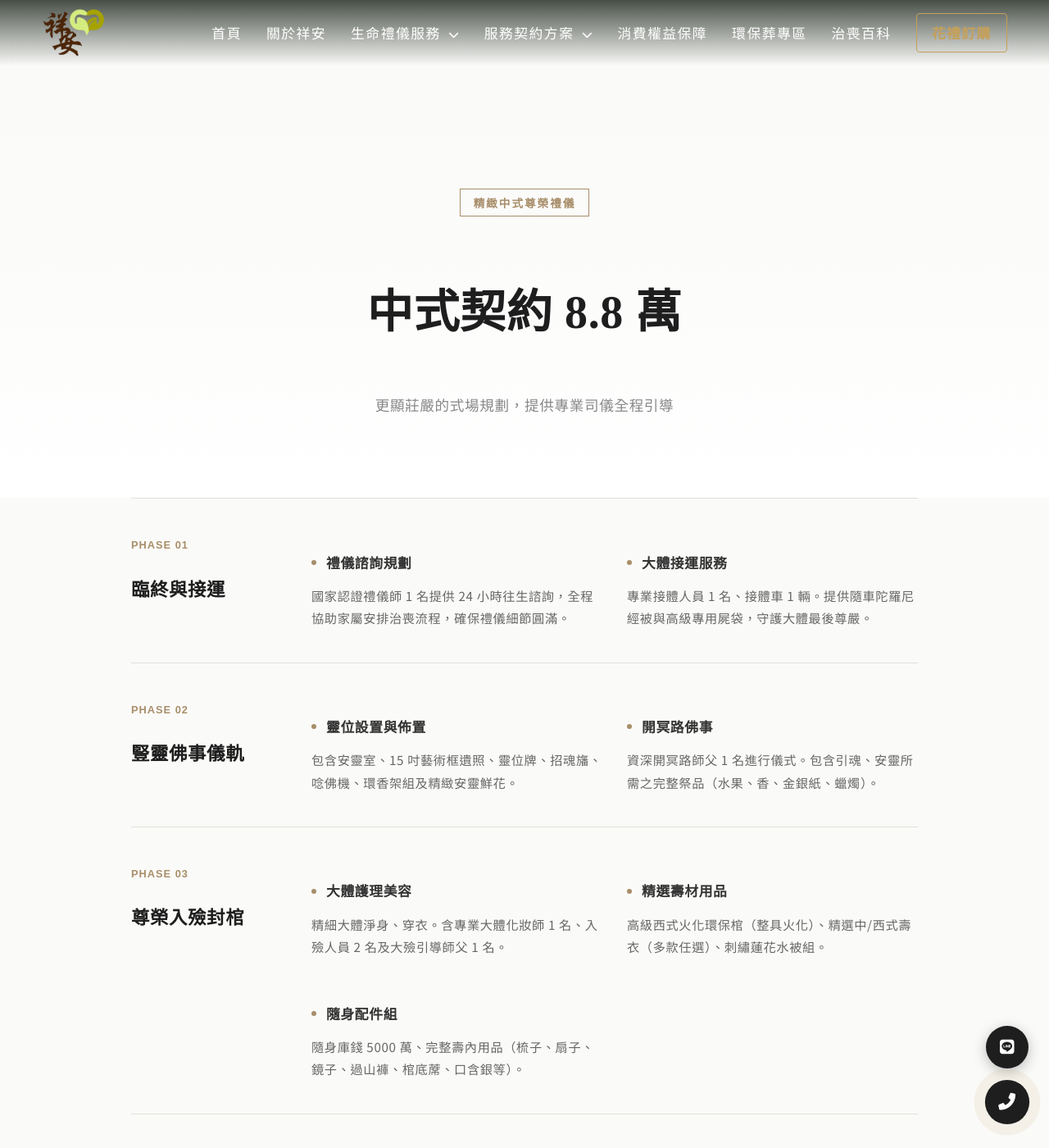
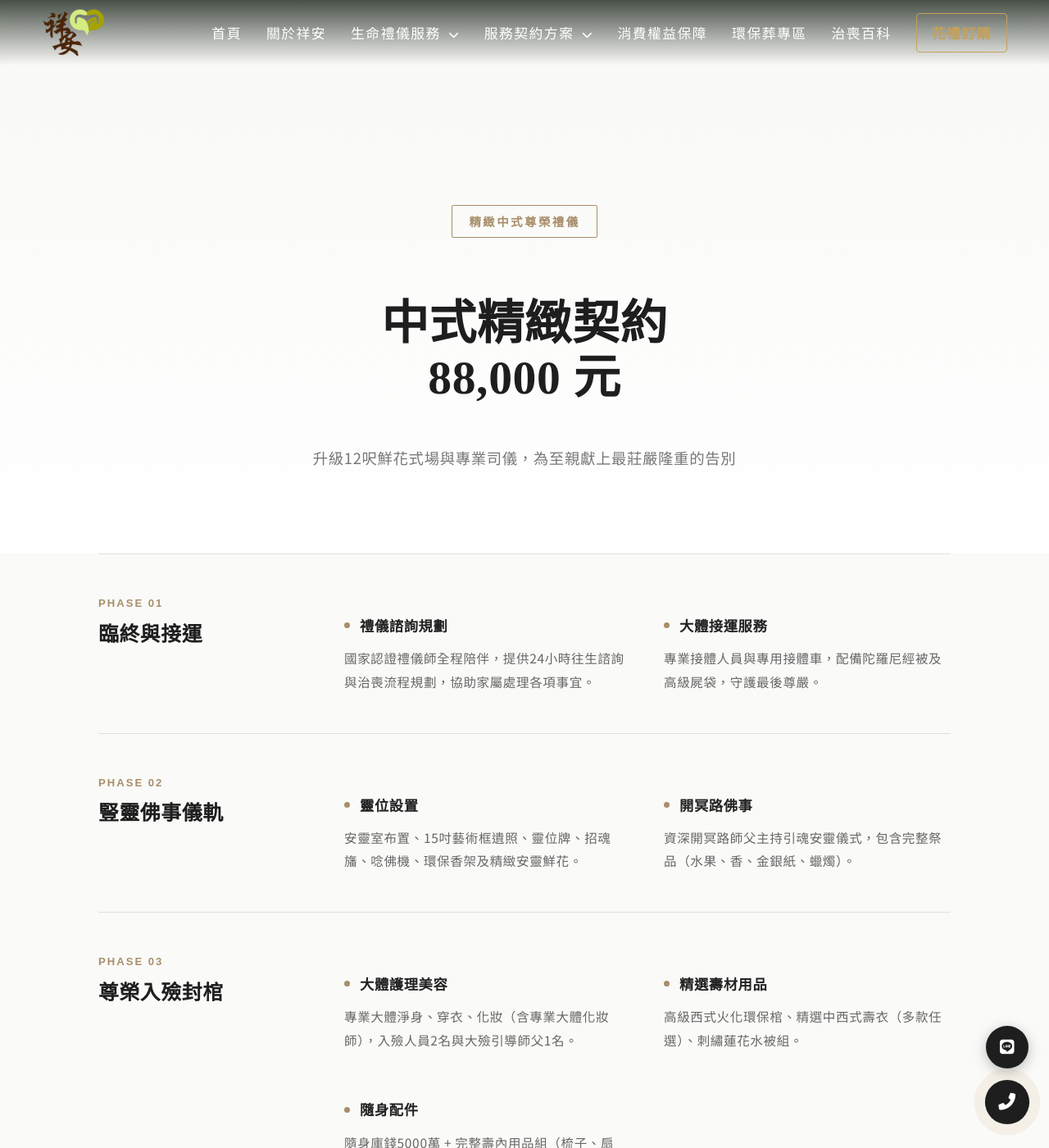
Before and after one commit to Shiangan/Shiangan, a Jekyll site: the page built from deed02.html, in a window 1280 px wide and 1400 px high. Shown: the whole window at 82% size. Built offline with Jekyll 4.4.1, drawn with Linux system fonts in a browser that asks for light colours; some web fonts are replaced; some of the changed text lies outside the part shown.

Commit message:
Update deed02.html

```diff
--- a/deed02.html
+++ b/deed02.html
@@ -2,29 +2,33 @@
 layout: null
 permalink: /deed02.html/
 ---
+
 <!DOCTYPE html>
 <html lang="zh-Hant-TW">
 <head>
     <meta charset="utf-8">
     <meta http-equiv="X-UA-Compatible" content="IE=edge">
-    <meta name="viewport" content="width=device-width, initial-scale=1">
+    <meta name="viewport" content="width=device-width, initial-scale=1.0">
 
-    <title>中式精緻契約 8.8萬 | 祥安生命 - 12呎鮮花式場與專業司儀服務</title>
-    <meta name="description" content="祥安生命「中式精緻專案」售價 88,000 元，服務全面升級。包含 12 呎精緻鮮花式場佈置、專業司儀全程引導、尊榮大體護理與完整治喪流程，提供北北基桃地區家屬最莊嚴的告別選擇。">
+    <title>中式精緻契約 88,000 元｜祥安生命 - 12呎鮮花式場 + 專業司儀</title>
+    <meta name="description" content="祥安生命「中式精緻專案」88,000 元，升級 12 呎精緻鮮花式場與專業司儀全程主持。提供更莊嚴隆重的告別奠禮，適合重視傳統禮儀與儀式感的家庭，北北基桃專業服務。">
+    <meta name="keywords" content="中式精緻, 88,000, 12呎花場, 專業司儀, 殯葬, 告別式, 祥安生命">
+    <meta name="robots" content="index, follow">
 
     {% include head.html %}
 
     <script type="application/ld+json">
     {
-      "@context": "https://schema.org/",
-      "@type": "Product",
+      "@context": "https://schema.org",
+      "@type": "Service",
       "name": "祥安生命 中式精緻契約",
-      "image": "{{ site.url }}{{ site.baseurl }}/images/og-default.jpg",
-      "description": "升級 12 呎鮮花式場與專業司儀，8.8 萬中式精緻禮儀專案，給予至親最尊榮的謝幕。",
-      "brand": {
-        "@type": "Brand",
-        "name": "祥安生命"
+      "description": "88,000 元中式精緻禮儀專案，升級12呎鮮花式場與專業司儀，提供尊榮莊嚴的完整治喪服務。",
+      "provider": {
+        "@type": "Organization",
+        "name": "祥安生命",
+        "url": "{{ site.url }}"
       },
+      "areaServed": ["新北市", "台北市", "桃園市", "基隆市"],
       "offers": {
         "@type": "Offer",
         "url": "{{ page.url | absolute_url }}",
@@ -42,146 +46,149 @@ permalink: /deed02.html/
             --border-color: #E0E0DB;
             --accent: #a88e6a;
             --deep-ink: #1e1e1e;
+            --text-light: #666;
         }
 
-        /* 頂部視覺區 */
         .plan-hero {
-            padding: 140px 0 80px;
-            background: linear-gradient(rgba(249, 249, 247, 0.8), rgba(255, 255, 255, 1));
+            padding: 160px 20px 100px;
+            background: linear-gradient(to bottom, rgba(249,249,247,0.95), #ffffff);
             text-align: center;
+            position: relative;
         }
 
         .plan-badge {
             display: inline-block;
             border: 1px solid var(--accent);
             color: var(--accent);
-            padding: 4px 16px;
-            font-size: 0.85rem;
-            letter-spacing: 2px;
-            margin-bottom: 20px;
+            padding: 6px 20px;
+            font-size: 0.9rem;
+            letter-spacing: 2.5px;
             font-weight: 700;
+            border-radius: 2px;
+            margin-bottom: 24px;
         }
 
-        /* 契約內容容器 */
         .contract-wrapper {
-            max-width: 1000px;
-            margin: 0 auto 100px;
-            padding: 0 20px;
+            max-width: 1080px;
+            margin: 0 auto;
+            padding: 0 20px 120px;
         }
 
-        /* 分類塊設計 */
         .contract-section {
             display: grid;
-            grid-template-columns: 220px 1fr;
+            grid-template-columns: 240px 1fr;
+            gap: 60px;
             border-top: 1px solid var(--border-color);
-            padding: 40px 0;
+            padding: 48px 0;
         }
 
         .section-info h3 {
             font-family: 'Noto Serif TC', serif;
-            font-size: 1.4rem;
+            font-size: 1.55rem;
             color: var(--deep-ink);
-            margin-bottom: 10px;
+            margin: 0 0 8px 0;
         }
 
-        .section-info .item-count {
+        .item-count {
             font-family: 'Work Sans', sans-serif;
-            font-size: 0.8rem;
+            font-size: 0.82rem;
             color: var(--accent);
-            letter-spacing: 1px;
+            letter-spacing: 2px;
             font-weight: 700;
+            display: block;
+            margin-bottom: 4px;
         }
 
-        /* 細項清單 */
         .detail-list {
             display: grid;
-            grid-template-columns: 1fr 1fr;
-            gap: 30px;
+            grid-template-columns: repeat(auto-fit, minmax(320px, 1fr));
+            gap: 32px 40px;
         }
 
         .detail-item h4 {
-            font-size: 1.05rem;
+            font-size: 1.08rem;
             font-weight: 700;
-            color: #333;
-            margin-bottom: 12px;
+            color: #222;
+            margin-bottom: 10px;
             display: flex;
             align-items: center;
         }
 
         .detail-item h4::before {
             content: "";
-            width: 6px;
-            height: 6px;
+            width: 7px;
+            height: 7px;
             background: var(--accent);
+            border-radius: 50%;
             margin-right: 12px;
-            border-radius: 50%;
+            flex-shrink: 0;
         }
 
         .detail-item p {
-            font-size: 0.95rem;
-            line-height: 1.8;
-            color: #666;
+            font-size: 0.97rem;
+            line-height: 1.85;
+            color: var(--text-light);
             margin: 0;
         }
 
-        /* 總價區 */
         .price-summary {
             background: var(--deep-ink);
             color: #fff;
-            padding: 80px 40px;
+            padding: 100px 40px 90px;
             text-align: center;
-            margin-top: 40px;
             position: relative;
             overflow: hidden;
+            margin: 60px 0;
         }
 
         .price-summary h2 {
             font-family: 'Noto Serif TC', serif;
-            font-size: 2.5rem;
-            letter-spacing: 4px;
-            margin-bottom: 10px;
-        }
-
-        .price-summary p {
-            opacity: 0.7;
-            font-size: 1rem;
-            letter-spacing: 2px;
+            font-size: 2.8rem;
+            letter-spacing: 6px;
+            margin: 12px 0 16px;
         }
 
         .watermark {
             position: absolute;
-            font-size: 8rem;
-            font-weight: 900;
-            color: rgba(255,255,255,0.03);
             top: 50%;
             left: 50%;
             transform: translate(-50%, -50%);
+            font-size: 9.5rem;
+            font-weight: 900;
+            color: rgba(255,255,255,0.04);
             white-space: nowrap;
             pointer-events: none;
+            user-select: none;
         }
 
-        /* 備註卡片 */
         .note-card {
             background: var(--soft-bg);
-            padding: 40px;
-            margin-top: 40px;
-            border-radius: 4px;
-            border-left: 4px solid var(--accent);
+            padding: 48px;
+            border-radius: 6px;
+            border-left: 5px solid var(--accent);
+            box-shadow: 0 4px 20px rgba(0,0,0,0.04);
         }
 
         .note-card h5 {
-            font-weight: 700;
-            font-size: 1.1rem;
-            margin-bottom: 15px;
+            font-size: 1.15rem;
+            margin-bottom: 20px;
             color: var(--deep-ink);
         }
 
         @media (max-width: 768px) {
-            .contract-section { grid-template-columns: 1fr; gap: 20px; padding: 30px 0; }
-            .detail-list { grid-template-columns: 1fr; gap: 20px; }
-            .plan-hero { padding: 100px 0 50px; }
-            .plan-hero h1 { font-size: 2.2rem !important; }
-            .price-summary h2 { font-size: 1.8rem; }
+            .contract-section {
+                grid-template-columns: 1fr;
+                gap: 24px;
+                padding: 40px 0;
+            }
+            .detail-list {
+                grid-template-columns: 1fr;
+                gap: 28px;
+            }
+            .plan-hero { padding: 120px 20px 70px; }
+            .plan-hero h1 { font-size: 2.35rem !important; }
+            .price-summary h2 { font-size: 2.1rem; }
+            .price-summary { padding: 80px 20px; }
         }
     </style>
 </head>
@@ -192,15 +199,19 @@ permalink: /deed02.html/
     <main>
         <section class="plan-hero">
             <div class="wrapper">
-                <span class="plan-badge reveal">精緻中式尊榮禮儀</span>
-                <h1 class="reveal" style="font-family: 'Noto Serif TC', serif; font-size: 3.5rem; color: var(--deep-ink);">中式契約 8.8 萬</h1>
-                <p class="reveal" style="font-size: 1.1rem; color: #888; margin-top: 20px;">更顯莊嚴的式場規劃，提供專業司儀全程引導</p>
+                <span class="plan-badge">精緻中式尊榮禮儀</span>
+                <h1 style="font-family: 'Noto Serif TC', serif; font-size: 3.6rem; color: var(--deep-ink); line-height: 1.15;">
+                    中式精緻契約<br>88,000 元
+                </h1>
+                <p style="font-size: 1.15rem; color: #777; max-width: 620px; margin: 28px auto 0;">
+                    升級12呎鮮花式場與專業司儀，為至親獻上最莊嚴隆重的告別
+                </p>
             </div>
         </section>
 
         <section class="contract-wrapper">
 
-            <div class="contract-section reveal">
+            <div class="contract-section">
                 <div class="section-info">
                     <span class="item-count">PHASE 01</span>
                     <h3>臨終與接運</h3>
@@ -208,33 +219,33 @@ permalink: /deed02.html/
                 <div class="detail-list">
                     <div class="detail-item">
                         <h4>禮儀諮詢規劃</h4>
-                        <p>國家認證禮儀師 1 名提供 24 小時往生諮詢，全程協助家屬安排治喪流程，確保禮儀細節圓滿。</p>
+                        <p>國家認證禮儀師全程陪伴，提供24小時往生諮詢與治喪流程規劃，協助家屬處理各項事宜。</p>
                     </div>
                     <div class="detail-item">
                         <h4>大體接運服務</h4>
-                        <p>專業接體人員 1 名、接體車 1 輛。提供隨車陀羅尼經被與高級專用屍袋，守護大體最後尊嚴。</p>
+                        <p>專業接體人員與專用接體車，配備陀羅尼經被及高級屍袋，守護最後尊嚴。</p>
                     </div>
                 </div>
             </div>
 
-            <div class="contract-section reveal">
+            <div class="contract-section">
                 <div class="section-info">
                     <span class="item-count">PHASE 02</span>
                     <h3>豎靈佛事儀軌</h3>
                 </div>
                 <div class="detail-list">
                     <div class="detail-item">
-                        <h4>靈位設置與佈置</h4>
-                        <p>包含安靈室、15 吋藝術框遺照、靈位牌、招魂旛、唸佛機、環香架組及精緻安靈鮮花。</p>
+                        <h4>靈位設置</h4>
+                        <p>安靈室布置、15吋藝術框遺照、靈位牌、招魂旛、唸佛機、環保香架及精緻安靈鮮花。</p>
                     </div>
                     <div class="detail-item">
                         <h4>開冥路佛事</h4>
-                        <p>資深開冥路師父 1 名進行儀式。包含引魂、安靈所需之完整祭品（水果、香、金銀紙、蠟燭）。</p>
+                        <p>資深開冥路師父主持引魂安靈儀式，包含完整祭品（水果、香、金銀紙、蠟燭）。</p>
                     </div>
                 </div>
             </div>
 
-            <div class="contract-section reveal">
+            <div class="contract-section">
                 <div class="section-info">
                     <span class="item-count">PHASE 03</span>
                     <h3>尊榮入殮封棺</h3>
@@ -242,20 +253,20 @@ permalink: /deed02.html/
                 <div class="detail-list">
                     <div class="detail-item">
                         <h4>大體護理美容</h4>
-                        <p>精細大體淨身、穿衣。含專業大體化妝師 1 名、入殮人員 2 名及大殮引導師父 1 名。</p>
+                        <p>專業大體淨身、穿衣、化妝（含專業大體化妝師），入殮人員2名與大殮引導師父1名。</p>
                     </div>
                     <div class="detail-item">
                         <h4>精選壽材用品</h4>
-                        <p>高級西式火化環保棺（整具火化）、精選中/西式壽衣（多款任選）、刺繡蓮花水被組。</p>
+                        <p>高級西式火化環保棺、精選中西式壽衣（多款任選）、刺繡蓮花水被組。</p>
                     </div>
                     <div class="detail-item">
-                        <h4>隨身配件組</h4>
-                        <p>隨身庫錢 5000 萬、完整壽內用品（梳子、扇子、鏡子、過山褲、棺底蓆、口含銀等）。</p>
+                        <h4>隨身配件</h4>
+                        <p>隨身庫錢5000萬 + 完整壽內用品組（梳子、扇子、鏡子、過山褲、棺底蓆、口含銀等）。</p>
                     </div>
                 </div>
             </div>
 
-            <div class="contract-section reveal">
+            <div class="contract-section">
                 <div class="section-info">
                     <span class="item-count">PHASE 04</span>
                     <h3>告別奠禮執行</h3>
@@ -263,57 +274,57 @@ permalink: /deed02.html/
                 <div class="detail-list">
                     <div class="detail-item">
                         <h4>12呎精緻花場</h4>
-                        <p><strong>升級 12 呎精緻鮮花式場佈置</strong>、優雅牌樓、獻花圈、收付處整體佈置與門外洗淨水服務。</p>
+                        <p><strong>升級12呎大型精緻鮮花式場</strong>、優雅中式牌樓、獻花圈、收付處完整布置及洗淨水服務。</p>
                     </div>
                     <div class="detail-item">
-                        <h4>專業司儀團隊</h4>
-                        <p><strong>聘請專業司儀 1 名</strong>全程掌控節奏、出殯師父 1 名、親屬黑袍 10 套及<strong>毛巾組 (36條)</strong>。</p>
+                        <h4>專業司儀主持</h4>
+                        <p><strong>專業司儀1名全程主持</strong>，搭配出殯師父、親屬黑袍10套、毛巾組（36條）。</p>
                     </div>
                     <div class="detail-item">
-                        <h4>奠禮物資與飲水</h4>
-                        <p>提供禮簿、提名簿、謝卡、簽字筆等全套耗材，並供應奠禮現場專用瓶裝水。</p>
+                        <h4>祭品與物資</h4>
+                        <p>標準三牲、季節水果、12菜碗（葷素可選）、米酒、香燭、金銀紙（含拈香粉）。</p>
                     </div>
                     <div class="detail-item">
-                        <h4>祭品禮俗用品</h4>
-                        <p>標準三牲、季節水果、12 菜碗、米酒、奠禮專用香燭與金銀紙（含拈香粉）。</p>
+                        <h4>奠禮耗材</h4>
+                        <p>禮簿、提名簿、謝卡、簽字筆等全套文具，並提供現場專用瓶裝飲用水。</p>
                     </div>
                 </div>
             </div>
 
-            <div class="contract-section reveal">
+            <div class="contract-section">
                 <div class="section-info">
                     <span class="item-count">PHASE 05</span>
                     <h3>發引晉塔圓滿</h3>
                 </div>
                 <div class="detail-list">
                     <div class="detail-item">
-                        <h4>火化發引儀式</h4>
-                        <p>出殯師父 1 名護送至火化場、移柩扶棺人員 1 組及返主安靈師父 1 名。</p>
+                        <h4>火化發引</h4>
+                        <p>出殯師父護送、移柩扶棺人員及返主安靈師父（依需求提供）。</p>
                     </div>
                     <div class="detail-item">
-                        <h4>骨灰保存罐</h4>
+                        <h4>骨灰安置</h4>
                         <p>精選黑花崗或黃玉石骨灰罐、刻字描金、彩色瓷像鑲嵌、專業撿骨封罐服務。</p>
                     </div>
                     <div class="detail-item">
-                        <h4>永續追思服務</h4>
-                        <p>主動通知百日、對年、合爐日期，並提供永久免費之禮儀諮詢與各地塔位代辦諮詢。</p>
+                        <h4>後續追思</h4>
+                        <p>主動通知百日、對年、合爐，並提供永久免費禮儀諮詢與塔位代辦服務。</p>
                     </div>
                 </div>
             </div>
 
-            <div class="price-summary reveal">
-                <div class="watermark">TRANSPARENT</div>
-                <p>服務契約總價</p>
-                <h2>新台幣 捌萬捌仟元整</h2>
-                <p>— 祥安生命 · 用專業職人精神，圓滿人生謝幕 —</p>
+            <div class="price-summary">
+                <div class="watermark">ELEGANCE</div>
+                <p style="font-size: 1.1rem; opacity: 0.85; letter-spacing: 2px;">服務契約總價</p>
+                <h2>新臺幣捌萬捌仟元整</h2>
+                <p style="margin-top: 20px; opacity: 0.8;">— 祥安生命　以專業與 temperature 守護最後尊嚴 —</p>
             </div>
 
-            <div class="note-card reveal">
-                <h5><i class="fas fa-check-circle" style="margin-right:8px; color:var(--accent);"></i> 專案特點與說明</h5>
-                <ul style="list-style: decimal; margin-left: 20px; line-height: 2; font-size: 0.95rem; color: #555;">
-                    <li>本方案相較國民專案，<strong>全面升級 12 呎式場</strong>並包含<strong>專業司儀</strong>服務，適合重視奠禮氣氛之家庭。</li>
-                    <li>所有代辦之殯儀館設施及火化費用，一律<strong>依政府收據實報實銷</strong>，絕不變相加價。</li>
-                    <li>本契約已包含治喪期間所有專業規劃、代領許可證與各項行政協助。</li>
+            <div class="note-card">
+                <h5><i class="fas fa-check-circle" style="margin-right:8px; color:var(--accent);"></i> 專案特色說明</h5>
+                <ul style="list-style: decimal; line-height: 2; font-size: 0.96rem; color: #555;">
+                    <li>相較國民專案，<strong>全面升級12呎精緻鮮花式場</strong>與<strong>專業司儀主持</strong>，奠禮更具莊嚴隆重感。</li>
+                    <li>所有殯儀館設施與火化相關費用，<strong>依政府收據實報實銷</strong>，絕無隱藏費用。</li>
+                    <li>本契約已包含全程專業禮儀規劃、行政代辦與證明文件協助，不額外收取紅包。</li>
                 </ul>
             </div>
 
```
Also changed, not shown: other parts of deed02.html (+12 -5 lines).
